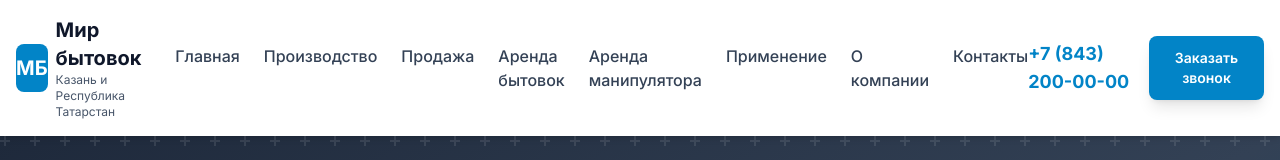
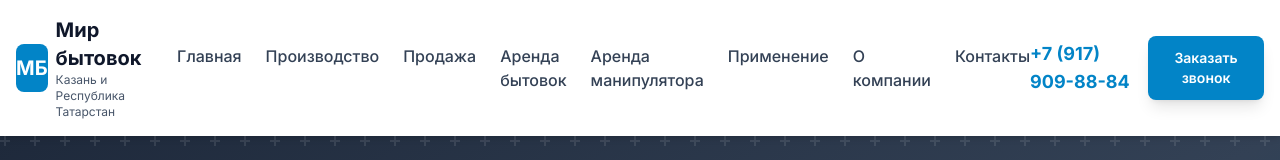
Before and after one commit to salavat808116/mir-bytovok116, a Next.js app: page / in a window 1280 px wide. Shown: the top 160 px of the page. Built offline with nearby package versions, Linux system fonts and the light colour scheme.

Commit message:
Изменение номера

```diff
--- a/src/components/Header.tsx
+++ b/src/components/Header.tsx
@@ -52,10 +52,10 @@ export default function Header() {
           {/* Контактная информация и CTA */}
           <div className="hidden md:flex items-center space-x-4">
             <a
-              href="tel:+78432000000"
+              href="tel:+79179098884"
               className="text-primary-600 font-bold text-lg hover:text-primary-700"
             >
-              +7 (843) 200-00-00
+              +7 (917) 909-88-84
             </a>
             <button className="btn-primary text-sm">
               Заказать звонок
@@ -104,7 +104,7 @@ export default function Header() {
                 href="tel:+78432000000"
                 className="text-primary-600 font-bold text-lg py-2"
               >
-                +7 (843) 200-00-00
+                +7 (917) 909-88-84
               </a>
               <button className="btn-primary w-full">
                 Заказать звонок
```
